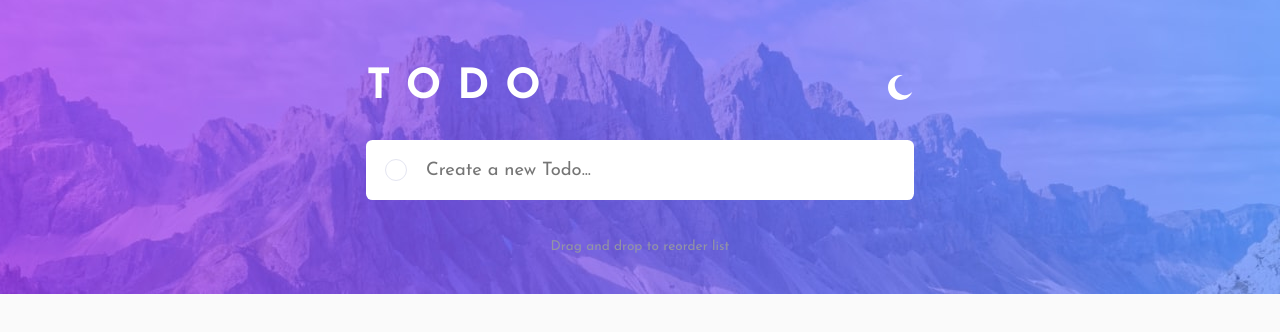
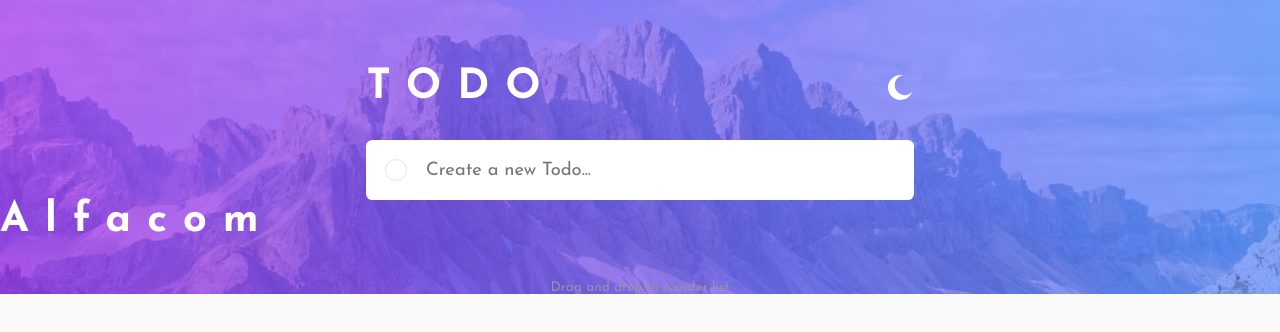
Before and after one commit to CalebeRL/todo-app-main, a React (Create React App) app: page / in a window 1280 px wide. Shown: the top 332 px of the page. Built offline with nearby package versions, Linux system fonts and the light colour scheme.

Commit message:
fix return

```diff
--- a/src/components/BodyList/BodyList.jsx
+++ b/src/components/BodyList/BodyList.jsx
@@ -43,7 +43,9 @@ function BodyList () {
     setList(itemsList);
   }
   if (!list) {
-    <h1>Alfacom</h1>;
+    return (
+      <h1>Alfacom</h1>
+    );
   } else {
     return (
 
```
